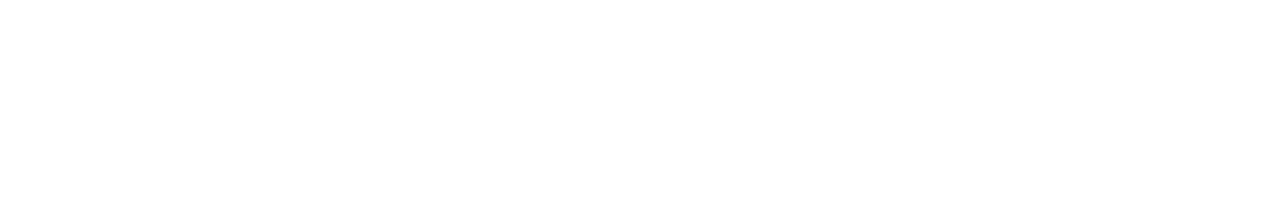
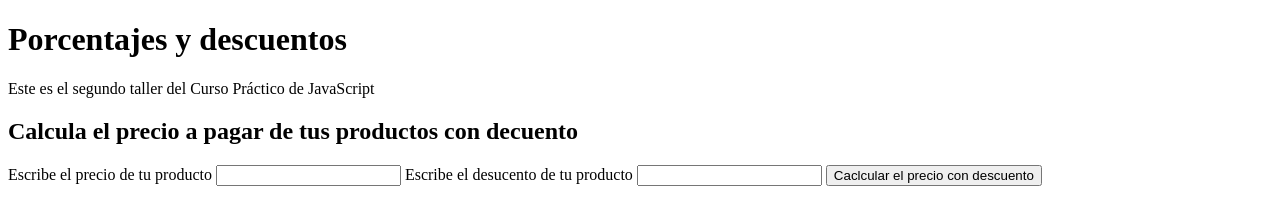
Before and after one commit to GaleedGutierrez/Curso-Practico-de-JavaScript, a plain HTML site: page TallerN2/descuentos.html in a window 1280 px wide. Drawn offline with Linux system fonts and the light colour scheme.

Commit message:
Escribiendo HTML desde JavaScript

```diff
--- a/TallerN2/descuentos.html
+++ b/TallerN2/descuentos.html
@@ -7,7 +7,27 @@
         <title>Porcentajes y descuentos</title>
     </head>
     <body>
-        <h1></h1>
+        <header>
+            <h1>Porcentajes y descuentos</h1>
+            <p>Este es el segundo taller del Curso Práctico de JavaScript</p>
+        </header>
+
+        <main>
+            <h2>Calcula el precio a pagar de tus productos con decuento</h2>
+            <form action="" onsubmit="return false">
+                <label for="input-price">
+                    <span>Escribe el precio de tu producto</span>
+                    <input type="number" name="input-price" id="input-price">
+                </label>
+                <label for="input-discount">
+                    <span>Escribe el desucento de tu producto</span>
+                    <input type="number" name="input-discount" id="input-discount">
+                </label>
+                <input type="submit" value="Caclcular el precio con descuento" onclick="startPriceDiscount()">
+            </form>
+
+            <p id="result-price"></p>
+        </main>
         <script src="./descuentos.js"></script>
     </body>
 </html>
--- a/TallerN2/descuentos.js
+++ b/TallerN2/descuentos.js
@@ -6,18 +6,22 @@ function calculateDiscountedPrice(price, discount) {
     return discontedPrice;
 }
 
-// const originalPrice = 120;
-// const discount = 18;
+function startPriceDiscount() {
+    const inputPrice = document.getElementById("input-price");
+    const inputDiscount = document.getElementById("input-discount");
 
 
+    const price = parseFloat(inputPrice.value);
+    const discount = parseFloat(inputDiscount.value);
 
+    const discountedPrice = calculateDiscountedPrice(price, discount);
 
-// console.group("");
-// console.log({
-//     originalPrice,
-//     originalPercentage,
-//     discount,
-//     percentageDiscountedPrice,
-//     discontedPrice
-// });
-// console.groupEnd();
+    resultFinal(discountedPrice);
+}
+
+function resultFinal(discountedPrice) {
+    const result = document.getElementById("result-price");
+    result.innerText = `El precio final con descuento incluido es de $ ${discountedPrice}`;
+}
+
+const result = document.getElementById("result-price");
```
